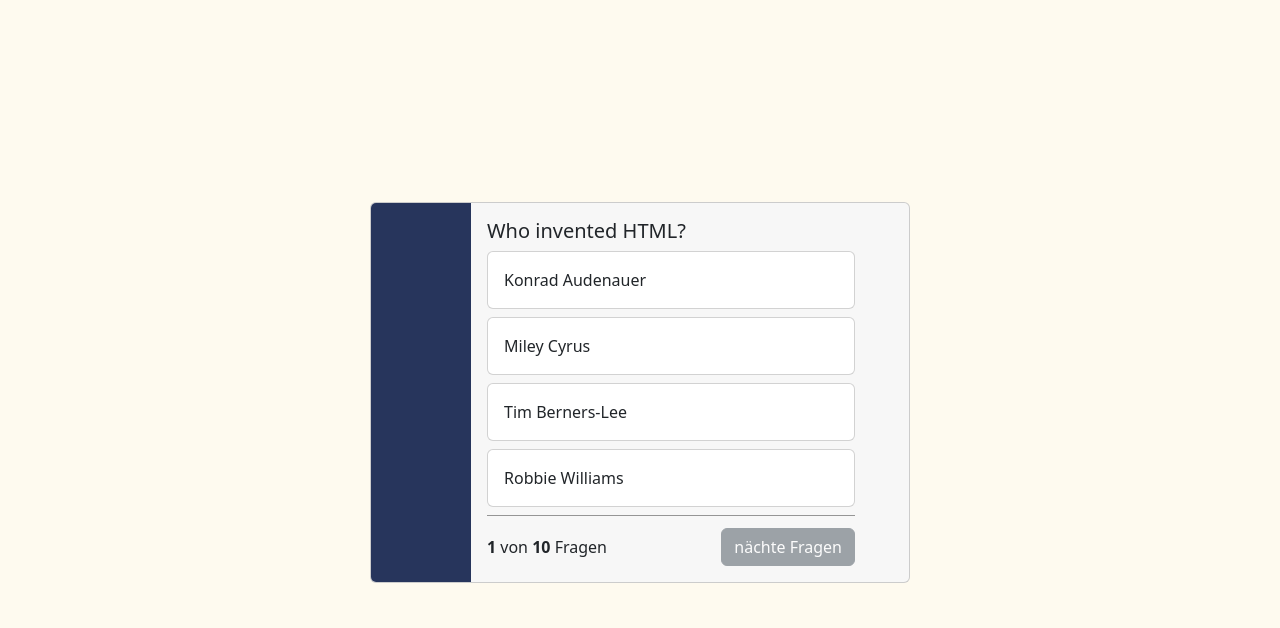
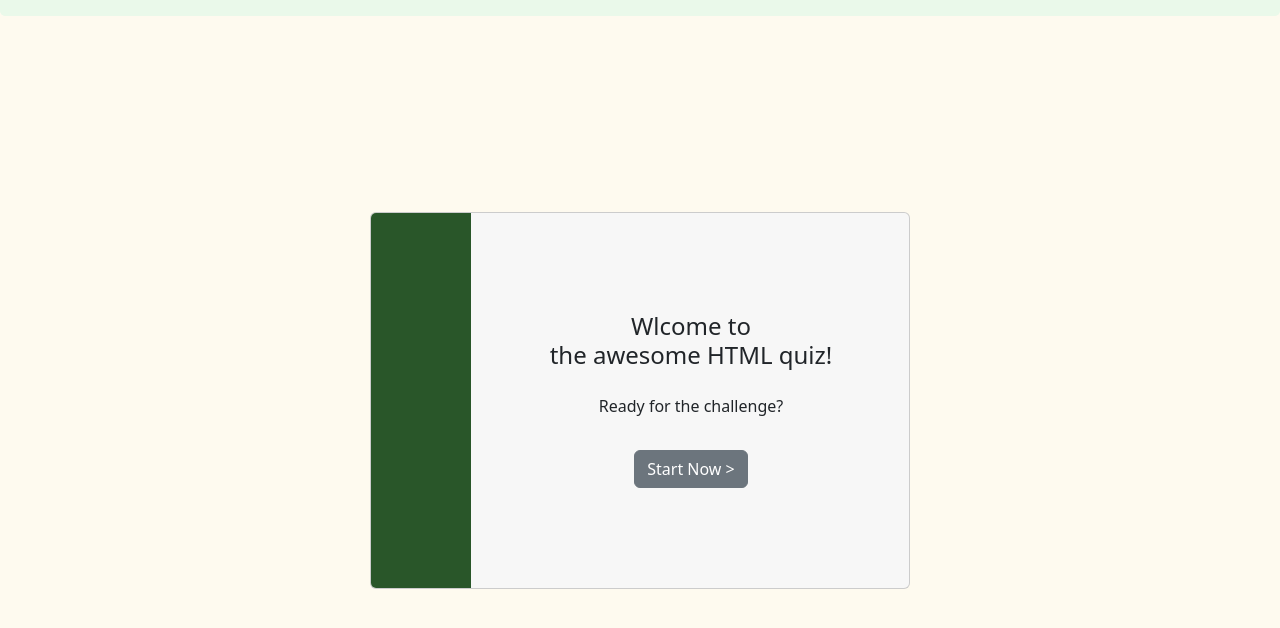
Before and after one commit to 05Lucia/Quiz-App, a website: page index.html in a window 1280 px wide. Drawn offline with nearby package versions, Linux system fonts and the light colour scheme.

Commit message:
HTML, CSS, JS New

```diff
--- a/index.html
+++ b/index.html
@@ -10,24 +10,49 @@
     <script src="script.js"></script>
 </head>
 
-<body onload="init()">
-    <nav></nav>
+<body>
+    <header>
+        <div class="progress" role="progressbar" aria-label="Example with label" aria-valuenow="25" aria-valuemin="0" aria-valuemax="100">
+            <div class="progress-bar" style="width: 0%" id="progressbar">0%</div>
+          </div>
+    </header>
 
     <div class="main-contaniner">
 
-        <div class="card mb-3 quiz-card" id="endScrean" style="display: none;">
-
+        <div class="card mb-3 quiz-card" id="startScrean" > <!--style="display: none;" -->
             <div class="row g-0">
 
                 <div class="col-md-4 quizbar">
-
+                    <!-- TODO: finish menue bar -->
                 </div>
 
-                <div class="col-md-8">
-                    <div class="card-body end-screen">
-                        <img src="./img/brain result.png" alt="">
+                <div class="col-md-8 card-width">
+                    <div class="card-body start-screen">
+                         <h4>Wlcome to <br> the awesome HTML quiz!</h4>
+                         <p>Ready for the challenge?</p>
+                         <button class="btn btn-secondary" onclick="init()">Start Now ></button>
+                    </div>
+                </div>
+
+            </div>
+        </div>
+
+        <div class="card mb-3 quiz-card" id="endScrean" style="display: none;"> <!-- Trophe noch eine bauen an der seite!!!-->
+            <div class="row g-0">
+
+                <div class="col-md-4 quizbar">
+                    <img src="" alt="">
+                    <div>
+
+                    </div>
+                    <!-- TODO: finish menue bar -->
+                </div>
+
+                <div class="col-md-8 card-width">
+                    <div class="card-body end-screen ">
+                        <img src="./img/brain result.png"  >
                         <h4>COMPLETE <br> HTML QUIZ</h4>
-                        <div class="score">
+                        <div class="score" >
                             <h4 class="orange">YOUR SCORE</h4>
                             <h4 id="score">10/10</h4>
                         </div>
@@ -35,15 +60,16 @@
                         <a href="index.html">Replay</a>
                     </div>
                 </div>
+
             </div>
         </div>
 
 
-        <div class="card mb-3 quiz-card" id="questionBody">
+        <div class="card mb-3 quiz-card" id="questionBody" style="display: none;">
             <div class="row g-0">
 
                 <div class="col-md-4 quizbar">
-
+                    <!-- TODO: finish menue bar -->
                 </div>
 
                 <div class="col-md-8 answer">
--- a/script.js
+++ b/script.js
@@ -83,6 +83,7 @@
 ];
 
 let currentQuestion = 0;
+let rightQuestion = 0;
 
 function init() {
     document.getElementById('all-questions').innerHTML = questions.length;
@@ -90,12 +91,14 @@
 }
 
 function showQuestion() {
+
     let question = questions[currentQuestion];
     document.getElementById('question').innerHTML = question['question'];
     document.getElementById('answer_1').innerHTML = question['answer_1'];
     document.getElementById('answer_2').innerHTML = question['answer_2'];
     document.getElementById('answer_3').innerHTML = question['answer_3'];
     document.getElementById('answer_4').innerHTML = question['answer_4'];
+    Progress()
 }
 
 function answer(selection) {// selection = ausgewählte antwort.
@@ -106,6 +109,7 @@
 
     if (selectedQuestionNumber == question['right_answer']) {
         document.getElementById(selection).parentNode.classList.add('bg-success-subtle');
+        rightQuestion++;
     } else {
         document.getElementById(selection).parentNode.classList.add('bg-danger-subtle');
         document.getElementById(idOfRightAnswer).parentNode.classList.add('bg-success-subtle');
@@ -118,10 +122,12 @@
     if (currentQuestion >= questions.length) {
         document.getElementById('endScrean').style = '';
         document.getElementById('questionBody').style = 'display: none;';
+        score()
         // TODO: Show end screen!
     } else {
 
         showQuestion();
+
         document.getElementById('next-button').disabled = true;
         document.getElementById('current-question').innerHTML = currentQuestion + 1;
 
@@ -131,3 +137,14 @@
         document.getElementById('answer_4').parentNode.classList.remove('bg-success-subtle', 'bg-danger-subtle');
     }
 }
+
+function Progress() {
+    let precent = ((currentQuestion+1)/questions.length)*100;
+    precent = Math.round(precent)
+    document.getElementById('progressbar').innerHTML = `${precent.toFixed(0)}%`;
+    document.getElementById('progressbar').style = `width: ${precent}%;`;
+}
+
+function score() {
+    document.getElementById('score').innerHTML = `${rightQuestion}/${questions.length}`;
+}
--- a/style.css
+++ b/style.css
@@ -1,7 +1,23 @@
 * {
     margin: 0;
     box-sizing: border-box;
+    scrollbar-width: auto;
+    scrollbar-color: #295629 #eaf9ea;
 }
+/* Chrome, Edge, and Safari */
+*::-webkit-scrollbar {
+    width: 16px;
+  }
+
+  *::-webkit-scrollbar-track {
+    background: #eaf9ea;
+  }
+
+  *::-webkit-scrollbar-thumb {
+    background-color: #295629;
+    border-radius: 0px;
+    border: 3px solid #ffffff;
+  }
 
 body {
     background-color: rgb(254, 250, 239) !important;
@@ -9,26 +25,45 @@
 
 }
 
+.row {
+    flex-wrap:nowrap;
+    flex-basis: 100%;
+
+}
+
+.progress {
+    background-color: rgb(234, 249, 234);
+    border-bottom-left-radius: 5px;
+    border-bottom-right-radius: 5px;
+    border-top-left-radius: 0;
+    border-top-right-radius: 0;
+}
+
+.progress-bar {
+    background-color: rgb(41, 86, 41);
+}
+
 .main-contaniner {
-    min-height: 100vh;
+    min-height: 98vh;
     display: flex;
     justify-content: center;
     align-items: center;
+    flex-direction: column;
 
 }
 
 .quiz-card {
     max-width: 540px;
-    min-width: 365px;
+    min-width: 150px;
     width: 100%;
     min-height: 375px;
-    max-height: 500px;
+    max-height: 635px;
     background-color: rgb(247, 247, 247);
 }
 
 .answer {
-    max-width: 400px;
-    min-width: 230px;
+    max-width: 440px;
+    min-width: 150px;
     width: 100%;
 }
 
@@ -40,6 +75,12 @@
     padding-top: 12px;
 }
 
+.card-width {
+    max-width: 440px;
+    min-width: 150px;
+    width: 100%;
+}
+
 .end-screen {
     display: flex;
     flex-direction: column;
@@ -47,6 +88,7 @@
     align-items: center;
     text-align: center;
     gap: 16px;
+    height: 100%;
 }
 
 .score {
@@ -61,24 +103,49 @@
     height: 5rem;
 }
 
+.start-screen {
+    display: flex;
+    flex-direction: column;
+    justify-content: center;
+    align-items: center;
+    text-align: center;
+    gap: 16px;
+    height: 100%;
+}
+
 .quizbar {
-    background-color: rgb(39, 53, 92);
-    width: 100px;
+    background-color: rgb(41, 86, 41);
+    max-width: 100px;
+    width: 100%;
+    flex-shrink: 0.5;
     min-height: 375px;
-    max-height: 500px;
+    max-height: 635px;
     border-top-left-radius: 5px;
     border-bottom-left-radius: 5px;
+    left: 0;
 }
 
-.quizbar p {
+.quizbar button {
     color: rgb(155, 167, 192);
 }
+
+.quizbar img {
+    height: 3rem;
+    width: 3rem;
+}
+
 
 @media (max-width: 500px) {
 
     .answer {
         width: 280px;
+        flex-shrink: 1;
     }
+
+    .card-width {
+        flex-shrink: 1;
+    }
+
 }
 
 @media (max-width: 400px) {
@@ -86,4 +153,28 @@
     .answer {
         width: 230px;
     }
+
 }
+
+@media (max-width: 350px) {
+
+    .quiz-card {
+        flex-shrink: 1;
+    }
+
+    .answer {
+        width: 160px;
+
+    }
+
+    .quizbar {
+        max-width: 100px;
+        min-width: 80px;
+        width: 80px;
+    }
+
+    .score {
+        flex-direction: column;
+    }
+
+}
```
